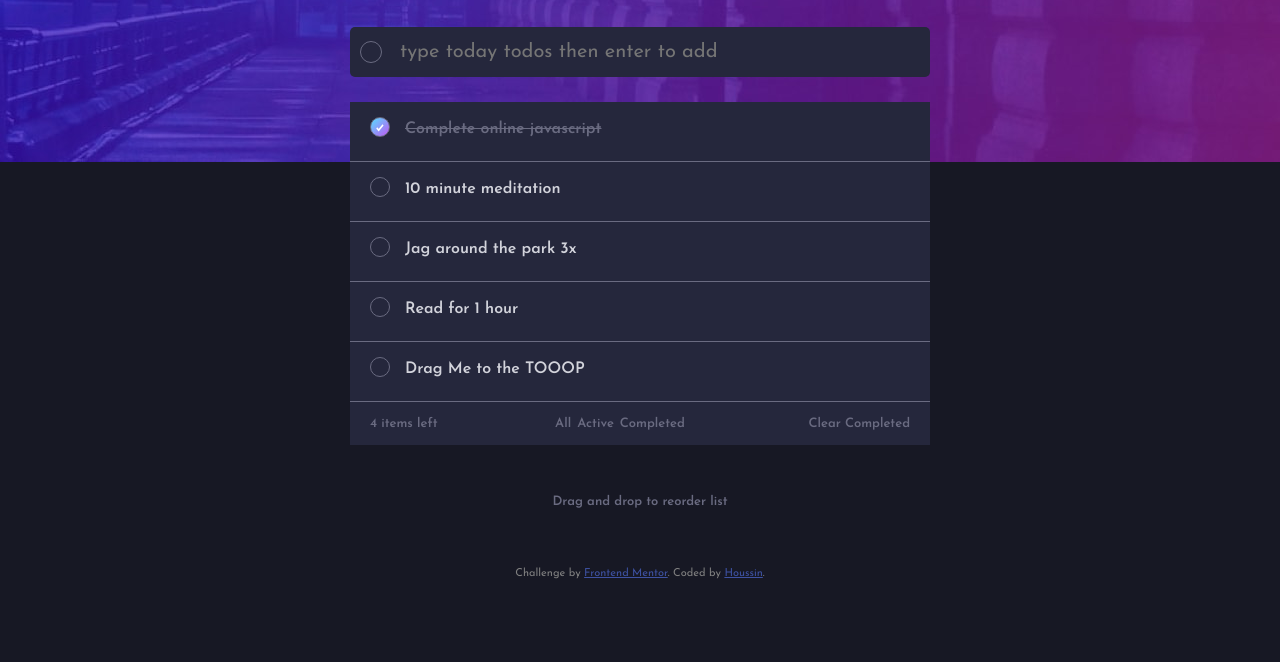
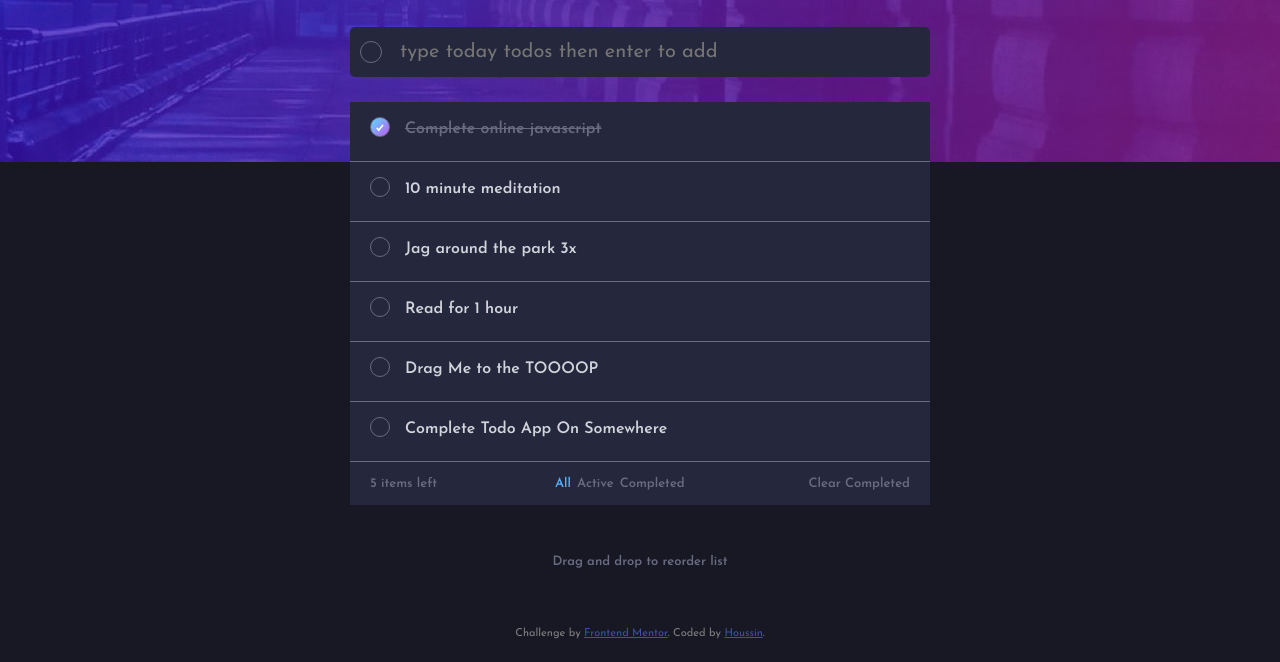
Before and after one commit to hessinSai/todo-app, a plain HTML site: page index.html in a window 1280 px wide. Shown: the part 138-800 px from the top of the page. Drawn offline with Linux system fonts and the light colour scheme; a script that the page names is missing.

Commit message:
Add files via upload

```diff
--- a/index.html
+++ b/index.html
@@ -54,7 +54,12 @@
         </div>
         <div class="todo-item incomplete">
           <div class="bullet"> <img src="images/icon-check.svg" alt=""></div>
-          <span>Drag Me to the TOOOP</span>
+          <span>Drag Me to the TOOOOP</span>
+          <img class="cross" src="images/icon-cross.svg" alt="">
+        </div>
+        <div class="todo-item incomplete">
+          <div class="bullet"> <img src="images/icon-check.svg" alt=""></div>
+          <span>Complete Todo App On Somewhere</span>
           <img class="cross" src="images/icon-cross.svg" alt="">
         </div>
       </div>
@@ -64,7 +69,7 @@
           <span>5</span> items left
         </div>
         <div class="selection">
-          <span>All</span><span>Active</span><span>Completed</span>
+          <span class="active">All</span><span>Active</span><span>Completed</span>
         </div>
         <div class="clear-complete">
           Clear Completed
```
